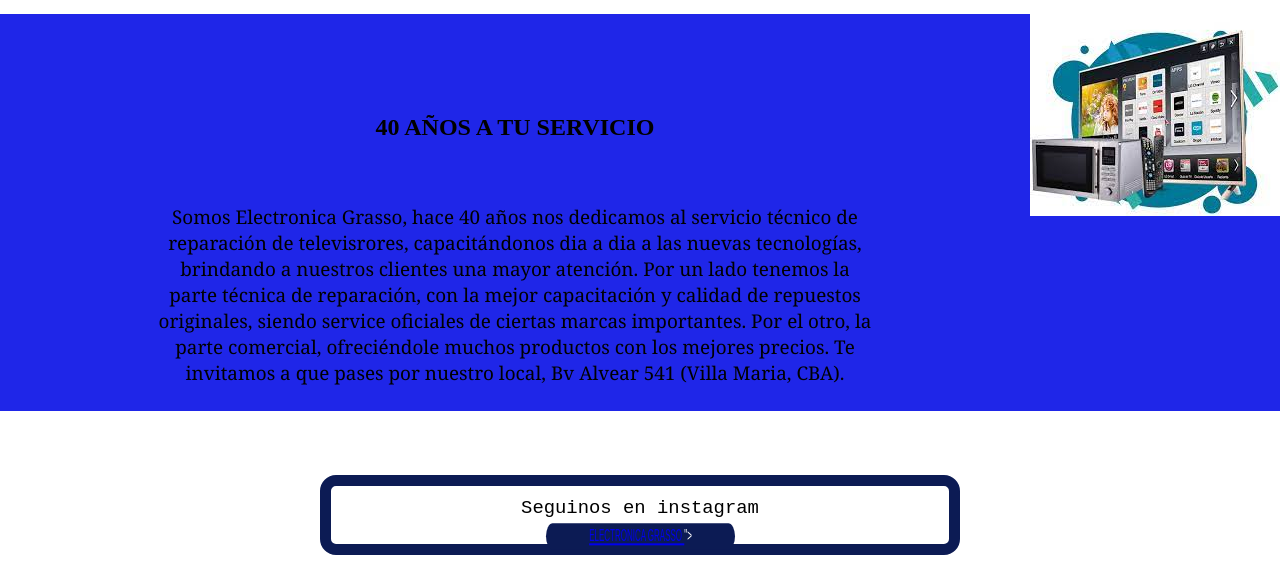
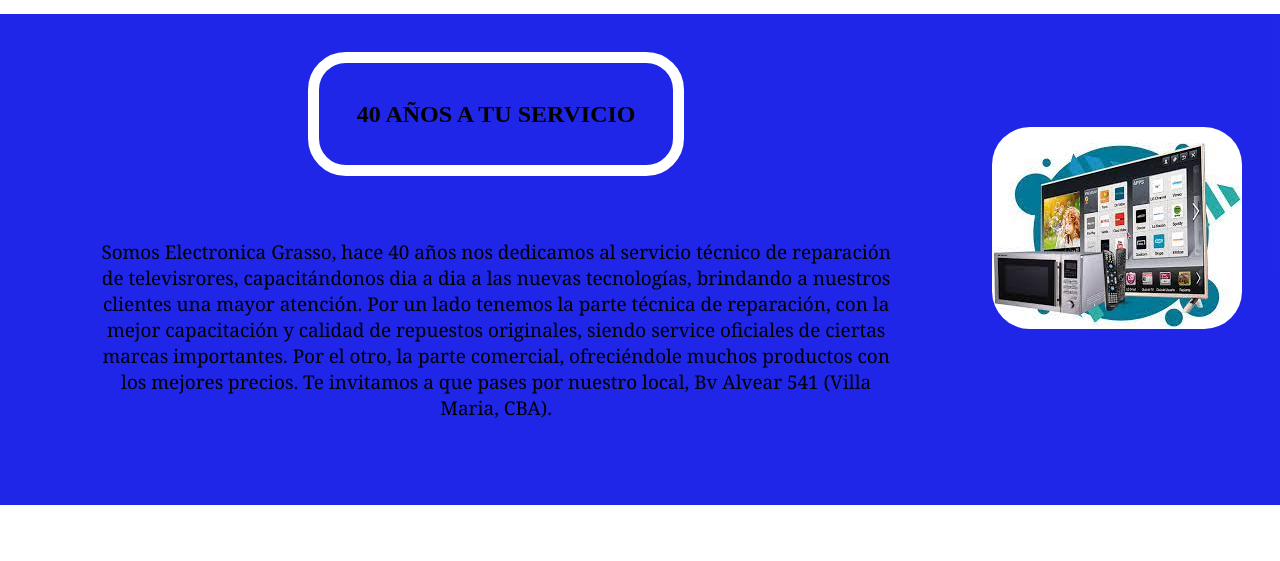
Before and after one commit to camilag2000/desafio-electronica-grasso, a plain HTML site: page pages/nosotros.html in a window 1280 px wide. Shown: the part 239-800 px from the top of the page. Drawn offline with Linux system fonts and the light colour scheme.

Commit message:
se agrego estilos a nosotros

```diff
--- a/styles.css/styles.css
+++ b/styles.css/styles.css
@@ -243,7 +243,7 @@ margin-top: 3cm;
     justify-items: center;
     text-align: center;
     font-size: 0.4;
-    margin-top: 5cm;
+    margin-top: 3cm;
     margin-left: 1cm;
     margin-right: 1cm;
     margin-bottom: 3cm;
@@ -262,14 +262,26 @@ margin-top: 3cm;
     margin-bottom: 0.5cm;
     display: flex;
     flex-direction: column;
+    margin-top: 0cm;
+    margin-bottom: 3cm;
+    padding: 1cm;
+}
+.grilla2 h1 {
+    border: solid #fff 0.3cm;
+    border-radius: 1cm;
+    padding: 1cm;
+
 }
 
 .grilla2 p {
     margin-top: 00.1cm;
 }
-.nosotros {
-    border-radius: 15cm;
+.imagen img {
+    margin-right: 1cm;
+    margin-top: 3cm;
+    border-radius: 1cm;
 }
+
 /*cierre de pagina nosotros*/
 /*inicio de pagina servicio*/
 .service {
```
